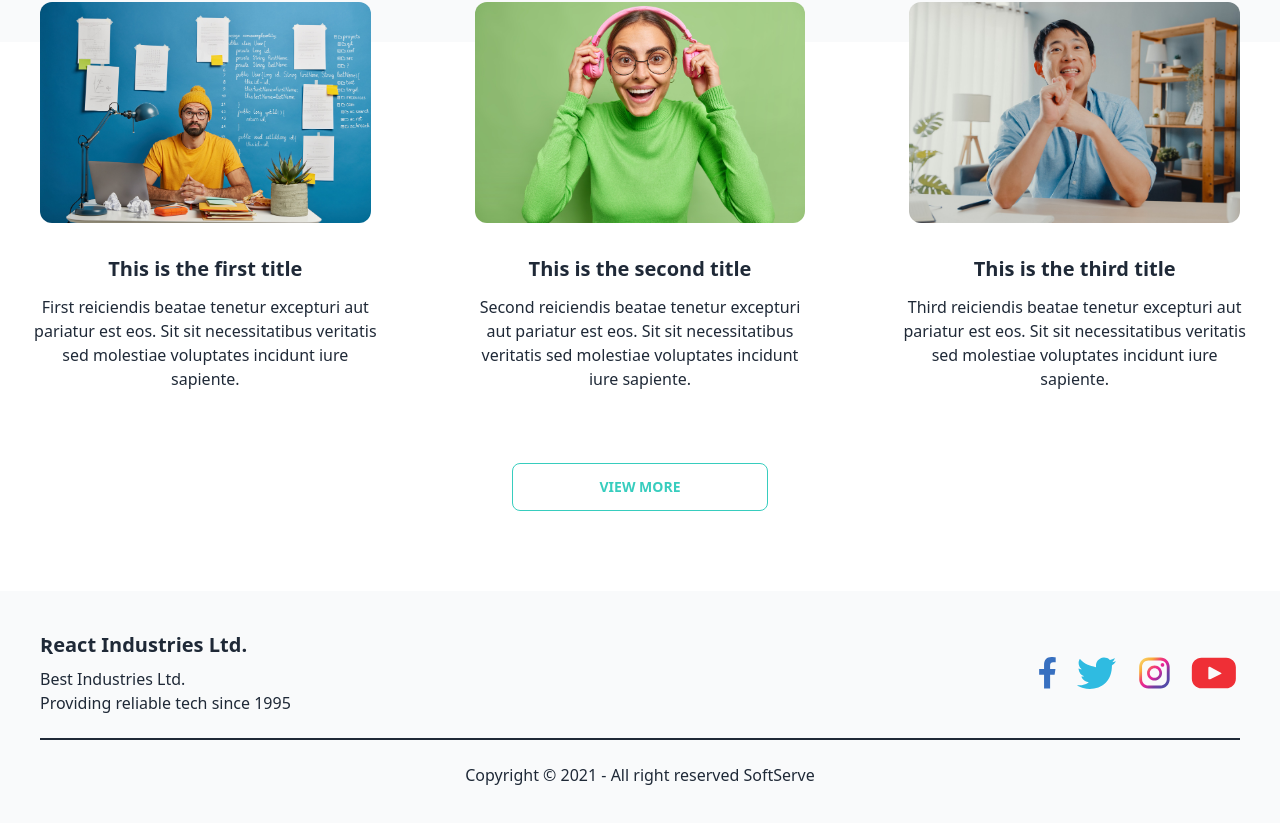
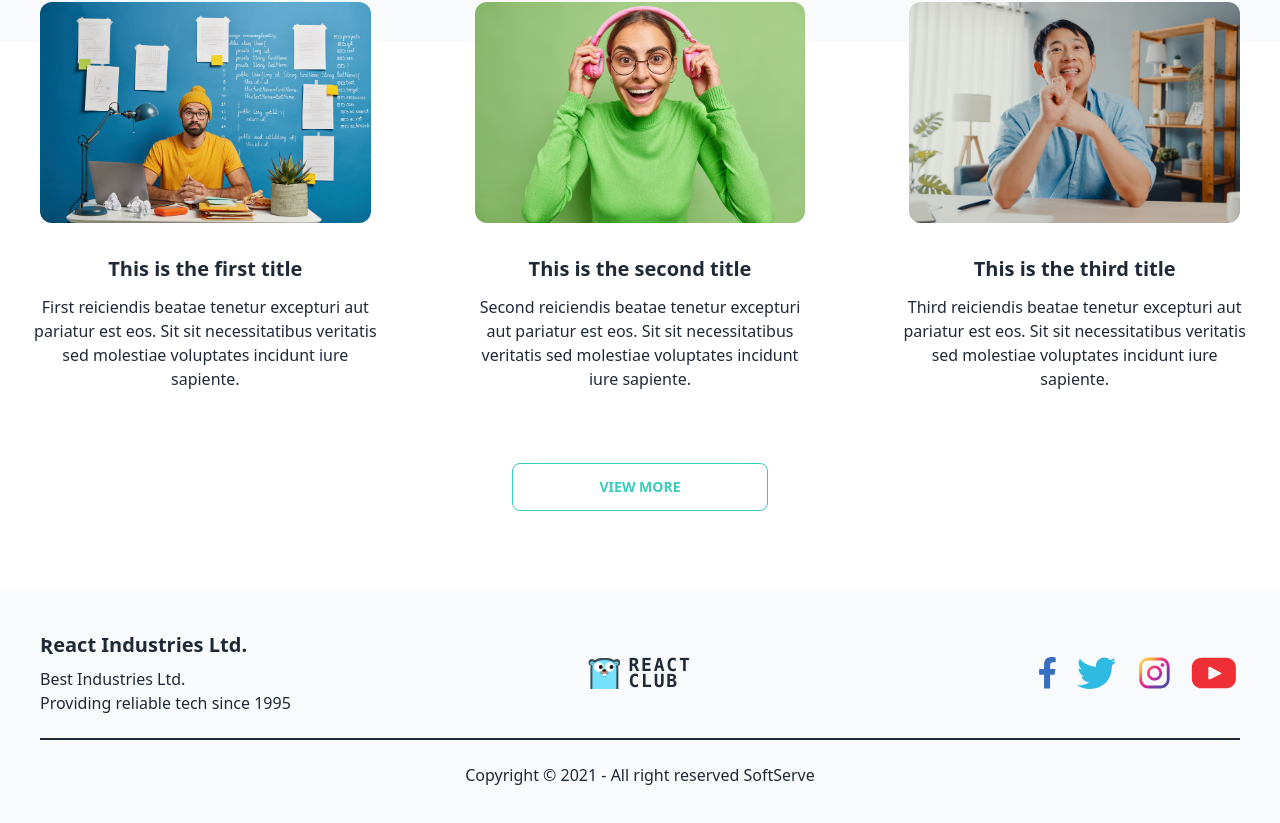
Before and after one commit to 0v3nb1rd/react-club, a React (Create React App) app: page / in a window 1280 px wide. Shown: the part 758-1581 px from the top of the page. Built offline with nearby package versions, Linux system fonts and the light colour scheme.

Commit message:
fix logo position

```diff
--- a/src/components/Footer.jsx
+++ b/src/components/Footer.jsx
@@ -19,7 +19,7 @@ export const Footer = () => {
             </p>
           </div>
 
-          {/* <Logo className="absolute left-0 right-0 justify-center" /> */}
+          <Logo className="absolute left-2/4 transform -translate-x-2/4" />
 
           <div className="md:place-self-center md:justify-self-end">
             <div className="flex max-h-8">
```
